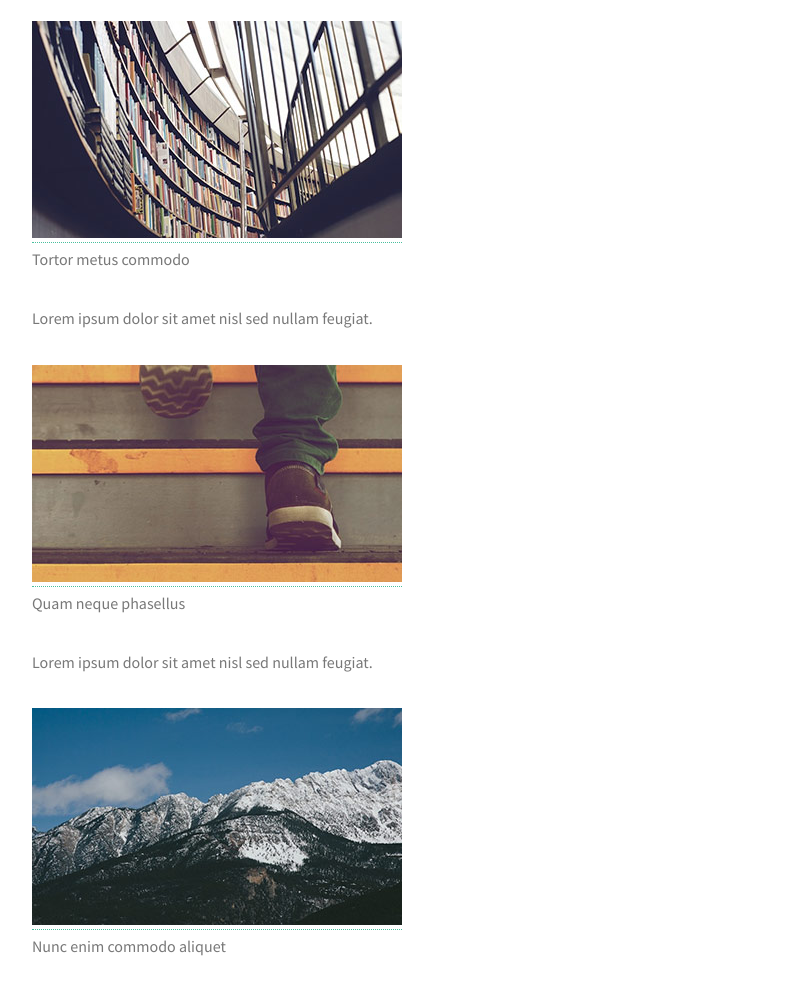
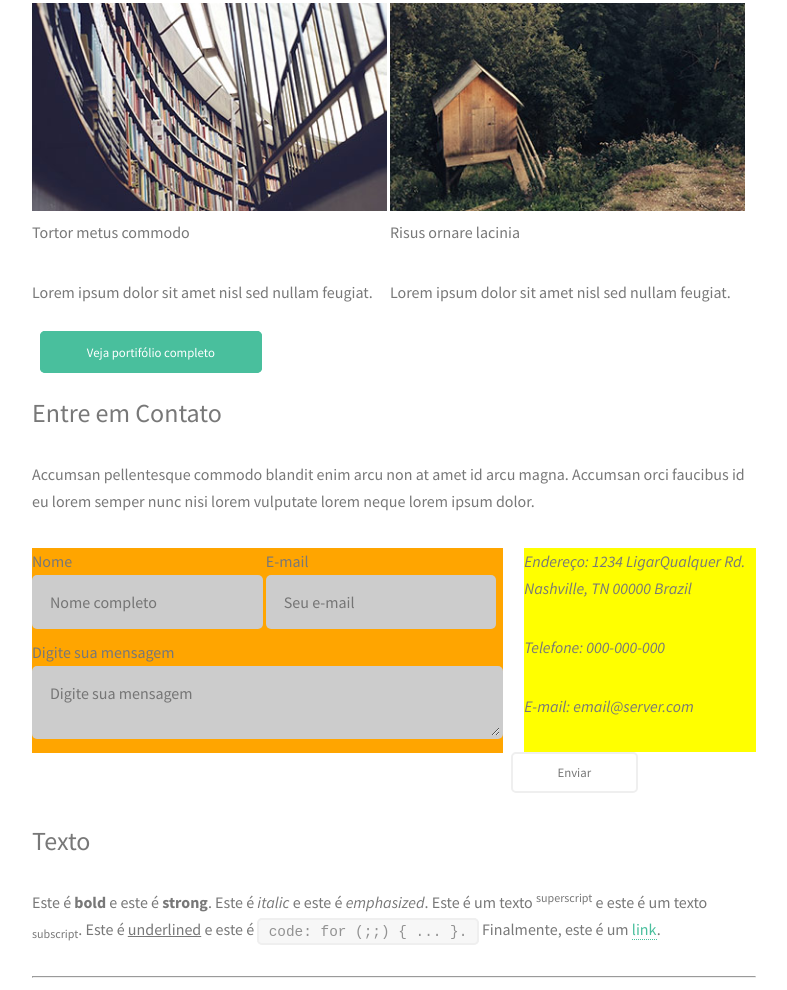
Before and after one commit to tcarlucci/Projeto-Strata, a plain HTML site: page index.html in a window 1280 px wide. Shown: the part 1138-2128 px from the top of the page, without its empty margins (470-1257 px from the left). Drawn offline with Linux system fonts and the light colour scheme.

Commit message:
atualizações feitas no linux

```diff
--- a/css/style.css
+++ b/css/style.css
@@ -27,6 +27,11 @@ a:hover {
 p {
     margin: 0 0 2em;
     /* MARGEM BAIXO DE ACORDO COM A FONTE - 'EM' SEMPRE RELATIVO A FONT SIZE */
+}
+
+/* TODAS AS IMAGENS */
+img{
+    max-width: 100%;
 }
 
 /* TODOS OS Hs */
@@ -164,21 +169,66 @@ li {
     /* border: 1px solid rgb(0, 38, 255); */
 }
 
-/* *ENTRE EM CONTATO */
-.colFather{
-    border: 2px solid red;
+input,
+label,
+textarea,
+select {
+    display: inline-block;
+    /* DEIXAR OS ICONES EM LINHA COM CARACTERÍSTICAS DE BLOCO*/
+    width: 100%;
+    /* OCUPAR O TAMANHO MÁXIMO DO ESPAÇO */
+    box-sizing: border-box;
+    /*NÃO ULTRAPASSAR O TAMANHO DA CAIXA */
 }
 
-.colChield1, .colChield2{
-    border: 2px solid rgb(34, 255, 0);
+input,
+textarea,
+select {
+    background: #ccc;
+    padding: 15px;
+    border-radius: 5px;
+    border: 3px solid transparent;
+    margin-bottom: none;
 }
 
-.entreContatoNome, .entreContatoEmail, .entreContatoMsg{
-    /* border: 2px solid blue; */
+input:focus,
+textarea:focus {
+    border: 3px solid #49bf9d;
+    outline: none;
 }
 
+/* SELECIONAR POR TIPO */
+input[type="radio"],
+input[type="checkbox"] {
+    width: auto;
+    /* VOLTAR AO VALOR PADRÃO */
+}
+
+/* textarea{
+    height: 10em;
+} */
 
 
+/* *ENTRE EM CONTATO */
+
+.col-2-3 {
+    width: 65%;
+    float: left;
+    background: orange;
+    height: 205px;
+}
+
+.col-1-3 {
+    width: 32%;
+    float: left;
+    background: yellow;
+    margin-left: 3%;
+
+}
+
+.mensagem {
+    padding: 10px 0 0 0;
+}
 
 
 /* FORMATAÇÃO DO BOTÃO PADRÃO */
@@ -196,6 +246,7 @@ li {
     /* CANTO ARREDONDADO */
     font-size: 0.8em;
     /* TAMANHO DA FONTE */
+    width: auto;
 }
 
 /* FORMATAÇÃO DO BOTÃO STROKE */
@@ -263,7 +314,9 @@ table tbody tr td {
 }
 
 /* TABELA -> CORPO -> COLUNA - colocar borda */
-.tableAlternate tbody td, .tableAlternate tbody tr:first-child td, .tableAlternate tbody tr:last-child td{
+.tableAlternate tbody td,
+.tableAlternate tbody tr:first-child td,
+.tableAlternate tbody tr:last-child td {
     border: 1px solid #ddd;
 }
 
@@ -316,6 +369,10 @@ table tbody tr td {
     /* COR */
 }
 
+.imagem-link{
+    border: 0;
+}
+
 /* CONTEÚDO PRINCIPAL - LADO DIREITO */
 .mainContent {
     width: 65%;
@@ -331,7 +388,7 @@ table tbody tr td {
 }
 
 /* COLUNA 1 - LADO ESQUERDO */
-.col1 {
+.col-1 {
     display: inline-block;
     /* DEIXAR OS ICONES EM LINHA COM CARACTERÍSTICAS DE BLOCO*/
     width: 49%;
@@ -339,7 +396,7 @@ table tbody tr td {
 }
 
 /* COLUNA 2 - LADO DIREITO */
-.col2 {
+.col-2 {
     vertical-align: top;
     display: inline-block;
     /* DEIXAR OS ICONES EM LINHA COM CARACTERÍSTICAS DE BLOCO*/
--- a/index.html
+++ b/index.html
@@ -37,7 +37,7 @@
     <!--* CABEÇALHO -->
     <header class="mainHeader">
         <!--* LINK E ICONE DO AVATAR -->
-        <a href="index.html" class="mainHeaderLink">
+        <a href="index.html" class="mainHeaderLink imagem-link">
             <img src="images/avatar.jpg" alt="icone da pessoa" />
         </a>
 
@@ -72,9 +72,12 @@
         <section class="mainContentSection">
             <h3>Trabalhos Recentes</h3>
 
+            <div class="row">
+                <div class="col-2">
+
                     <!--* CARD 1 -->
                     <article class="recentWorksCards">
-                <a href="images/fulls/01.jpg" title="Imagem 1">
+                        <a class="imagem-link" href="images/fulls/01.jpg" title="Imagem 1">
                             <!--* LINK -->
                             <img src="images/thumbs/01.jpg" alt="Carro em rua sem movimento" />
                             <!--* IMAGE -->
@@ -89,7 +92,7 @@
 
                     <!--* CARD 2 -->
                     <article class="recentWorksCards">
-                <a href="images/fulls/02.jpg" title="Imagem 2">
+                        <a class="imagem-link" href="images/fulls/02.jpg" title="Imagem 2">
                             <!-- LINK -->
                             <img src="images/thumbs/02.jpg" alt="Carro em rua sem movimento" />
                             <!-- IMAGE -->
@@ -104,7 +107,7 @@
 
                     <!-- CARD 3 -->
                     <article class="recentWorksCards">
-                <a href="images/fulls/03.jpg" title="Imagem 3">
+                        <a class="imagem-link" href="images/fulls/03.jpg" title="Imagem 3">
                             <!-- LINK -->
                             <img src="images/thumbs/03.jpg" alt="Carro em rua sem movimento" />
                             <!-- IMAGE -->
@@ -117,9 +120,14 @@
                         </p>
                     </article>
 
+                </div> <!-- col-2 -->
+
+                <div class="col-2">
+
+
                     <!-- CARD 4 -->
                     <article class="recentWorksCards">
-                <a href="images/fulls/04.jpg" title="Imagem 4">
+                        <a class="imagem-link" href="images/fulls/04.jpg" title="Imagem 4">
                             <!-- LINK -->
                             <img src="images/thumbs/04.jpg" alt="Carro em rua sem movimento" />
                             <!-- IMAGE -->
@@ -134,7 +142,7 @@
 
                     <!--* CARD 5 -->
                     <article class="recentWorksCards">
-                <a href="images/fulls/05.jpg" title="Imagem 5">
+                        <a class="imagem-link" href="images/fulls/05.jpg" title="Imagem 5">
                             <!-- LINK -->
                             <img src="images/thumbs/05.jpg" alt="Carro em rua sem movimento" />
                             <!-- IMAGE -->
@@ -149,7 +157,7 @@
 
                     <!--* CARD 6 -->
                     <article class="recentWorksCards">
-                <a href="images/fulls/06.jpg" title="Imagem 6">
+                        <a class="imagem-link" href="images/fulls/06.jpg" title="Imagem 6">
                             <!-- LINK -->
                             <img src="images/thumbs/06.jpg" alt="Carro em rua sem movimento" />
                             <!-- IMAGE -->
@@ -161,6 +169,9 @@
                             Lorem ipsum dolor sit amet nisl sed nullam feugiat.
                         </p>
                     </article>
+                </div>
+
+            </div>
 
             <a href="#" title="Veja portifólio completo" class="buttonDefault">Veja portifólio completo</a>
         </section>
@@ -175,47 +186,43 @@
                 vulputate lorem neque lorem ipsum dolor.
             </p>
 
-            <div class="rowGetInTouch">
+            <div class="row">
+
 
                 <!--* DIVIDIR EM 3 COLUNAS -->
-                <div class="colFather">
-                    <!--* COLUNA PAI -->
+                <div class="col-2-3">
 
-                    <div class="colChield1"> <!--* FILHO 1 -->
                     <!--* FORMULARIO -->
                     <form action="#" method="post" class="formMessage">
 
-                            <div class="entreContatoNome">
-
+                        <div class="row">
+                            <div class="col-2">
                                 <!--* NOME -->
                                 <label for="nome">Nome</label>
                                 <!--* LEGENDA -->
                                 <input type="text" name="nome" id="nome" placeholder="Nome completo" required />
+                            </div>
 
-                            </div> <!-- * entreContatoNome -->
-
-                            <div class="entreContatoEmail">
-
+                            <div class="col-2">
                                 <!--* E-MAIL -->
                                 <label for="email">E-mail</label>
                                 <!--* LEGENDA -->
                                 <input type="email" name="email" id="email" placeholder="Seu e-mail" required />
+                            </div>
 
-                            </div> <!-- * entreContatoEmail -->
-
-                            <div class="entreContatoMsg">
+                        </div>
 
                         <!--* MENSAGEM -->
-                            <label for="msg">Digite sua mensagem</label>
+                        <label class="mensagem" for="msg">Digite sua mensagem</label>
                         <!--* LEGENDA -->
                         <textarea name="msg" placeholder="Digite sua mensagem" id="msg"></textarea>
-                            </div> <!-- * entreContatoMsg -->
 
                     </form>
+                </div>
+                <!--!col-2-3-->
 
-                    </div><!--* FILHO 1 -->
+                <div class="col-1-3">
 
-                    <div class="colChield2"><!--* FILHO 2 -->
                     <!--* INFORMAÇÕES DE CONTATO -->
                     <address>
                         <p>
@@ -233,14 +240,17 @@
                             email@server.com
                         </p>
                     </address>
-                    </div><!--* FILHO 2 -->
 
-                </div>  <!--* COLUNA PAI -->
+                </div>
+                <!--!col-1-3-->
 
-            </div> <!--* rowGetInTouch  -->
+
+            </div>
+            <!--! ROW -->
+
 
             <!-- (botão) TIPO DE ENTRADA Enviar -->
-            <input type="submit" value="Enviar" />
+            <input type="submit" value="Enviar" class="buttonDefault buttonDefaultStroke">
 
         </section>
 
@@ -306,7 +316,7 @@ Respeita os espaços
             <div class="row">
                 <!-- DIVIDIR DE 2 COLUNAS -->
 
-                <div class="col1">
+                <div class="col-1">
                     <!-- COLUNA 1 -->
 
                     <h5>Não ordenada</h5>
@@ -328,7 +338,7 @@ Respeita os espaços
                     </ul>
                 </div>
 
-                <div class="col2">
+                <div class="col-2">
                     <!-- COLUNA 2 -->
 
                     <h5>Ordenada</h5>
@@ -654,7 +664,7 @@ Respeita os espaços
                 <input type="submit" class="buttonDefalt" value="Enviar" />
 
                 <!-- (botão) TIPO DE ENTRADA RESET -->
-                <input type="reset" class="buttonDefaultStroke" value="reset" />
+                <input type="reset" class="buttonDefalt buttonDefaultStroke" value="reset" />
             </form>
         </section>
 
```
Lines whose indentation alone changed are shown as unchanged.
